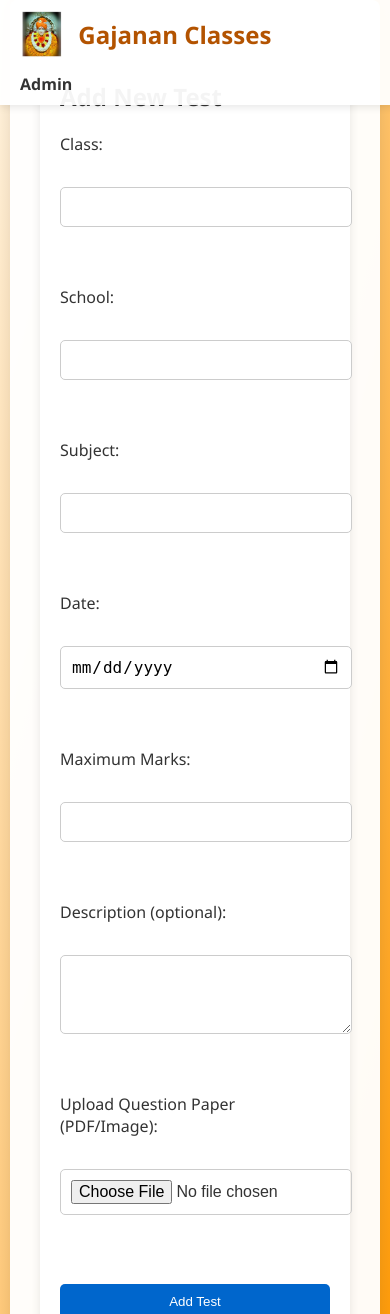
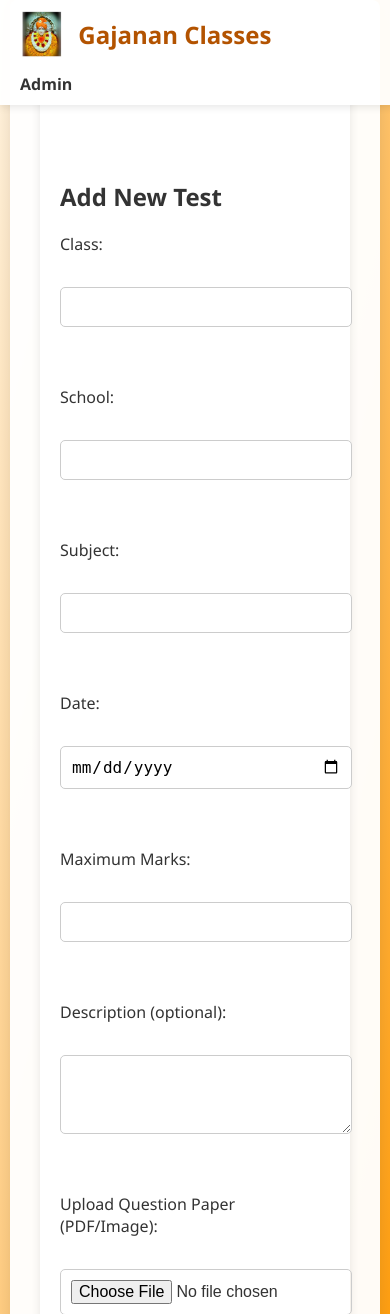
Before and after one commit to HritikWani/sanskrit-tutor, a Flask app: page /admin/add-test in a window 390 px wide. Shown: the top 1314 px of the page. Run offline with Flask 3, Linux system fonts and the light colour scheme; the visitor is signed in with stand-in values (Sample User, id 1).

Commit message:
update css header1

```diff
--- a/static/style.css
+++ b/static/style.css
@@ -319,7 +319,7 @@ table a:hover {
   .main-content,
   .container {
     margin: 0 10px;
-    padding: 30px 20px 40px;
+    padding: 80px 20px 40px;
   }
 
   form input,
```
